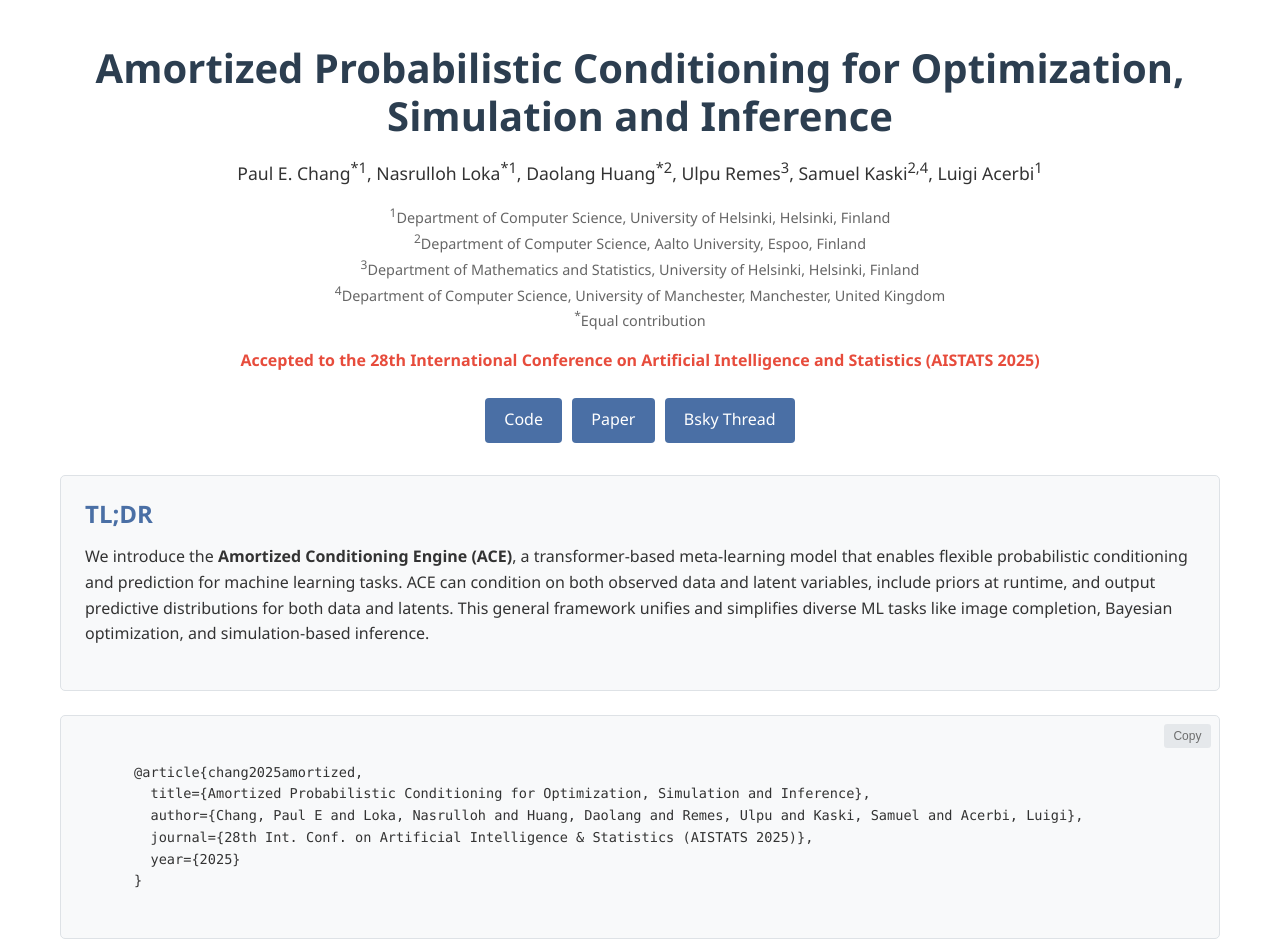
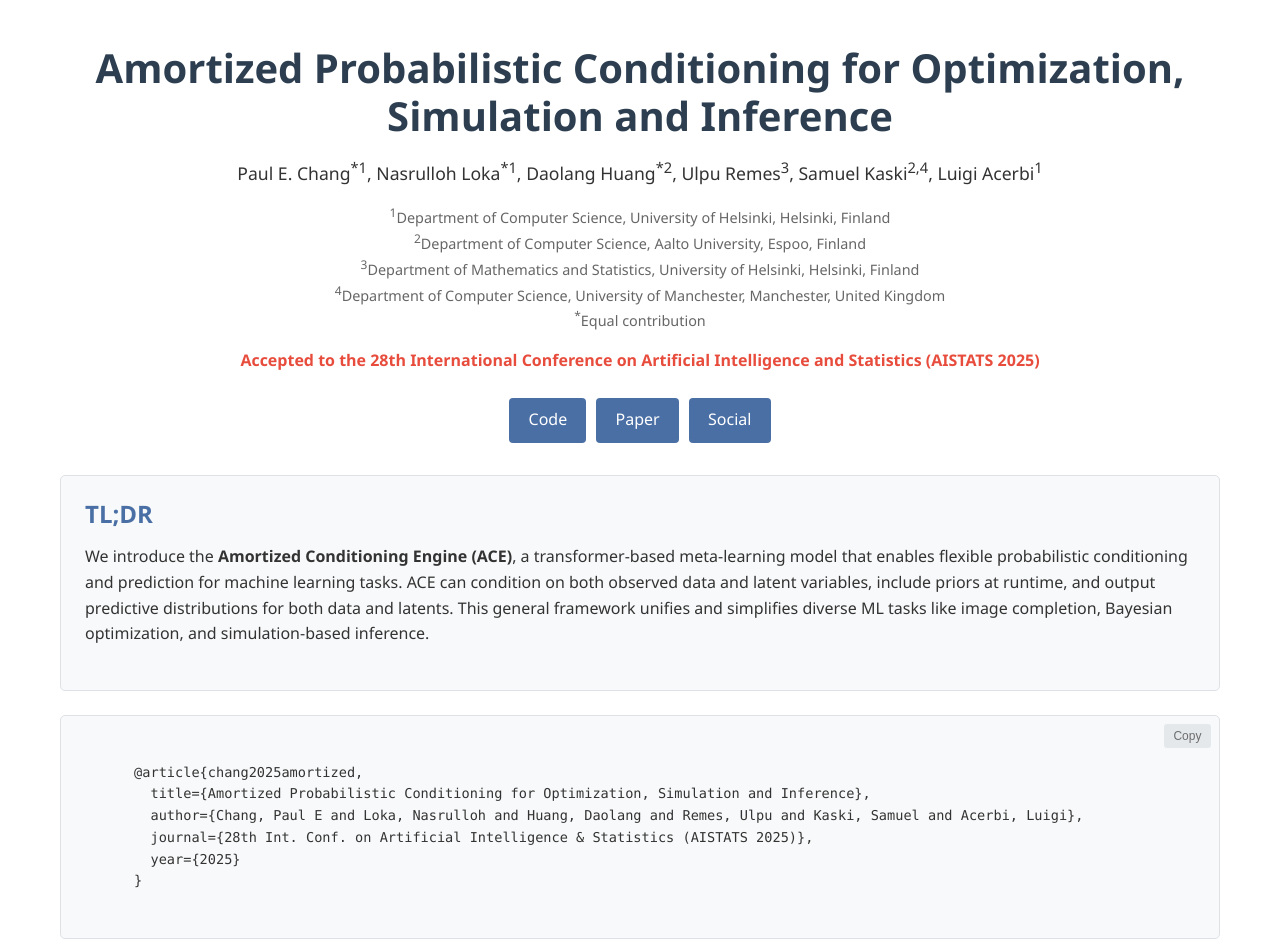
Before and after one commit to acerbilab/amortized-conditioning-engine, a plain HTML site: page docs/index.html in a window 1280 px wide. Shown: the top 942 px of the page. Drawn offline with nearby package versions, Linux system fonts and the light colour scheme.

Commit message:
fix: changed to social

```diff
--- a/docs/index.html
+++ b/docs/index.html
@@ -382,7 +382,7 @@
           >Code</a
         >
         <a href="https://arxiv.org/abs/2410.15320" class="btn">Paper</a>
-        <a href="https://bsky.app/profile/lacerbi.bsky.social/post/3ljpc4zkyl22k" class="btn">Bsky Thread</a>
+        <a href="https://bsky.app/profile/lacerbi.bsky.social/post/3ljpc4zkyl22k" class="btn">Social</a>
       </div>
     </div>
 
```
